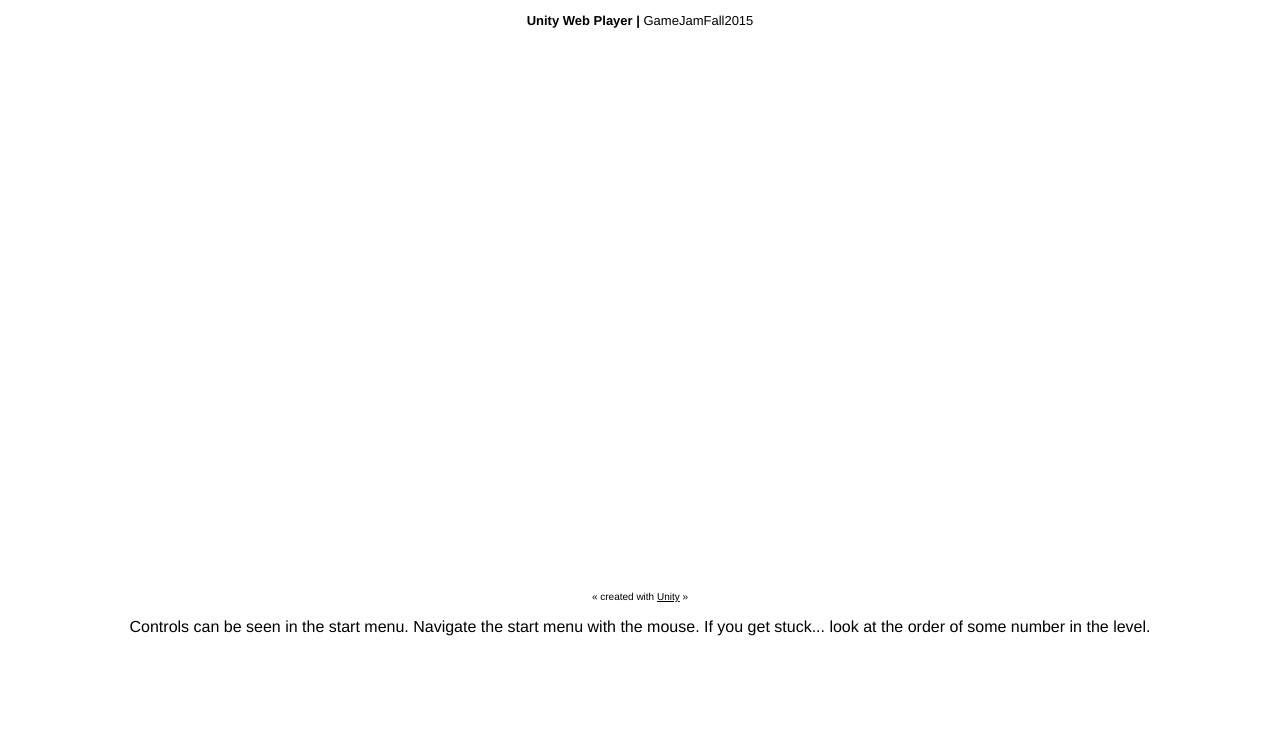
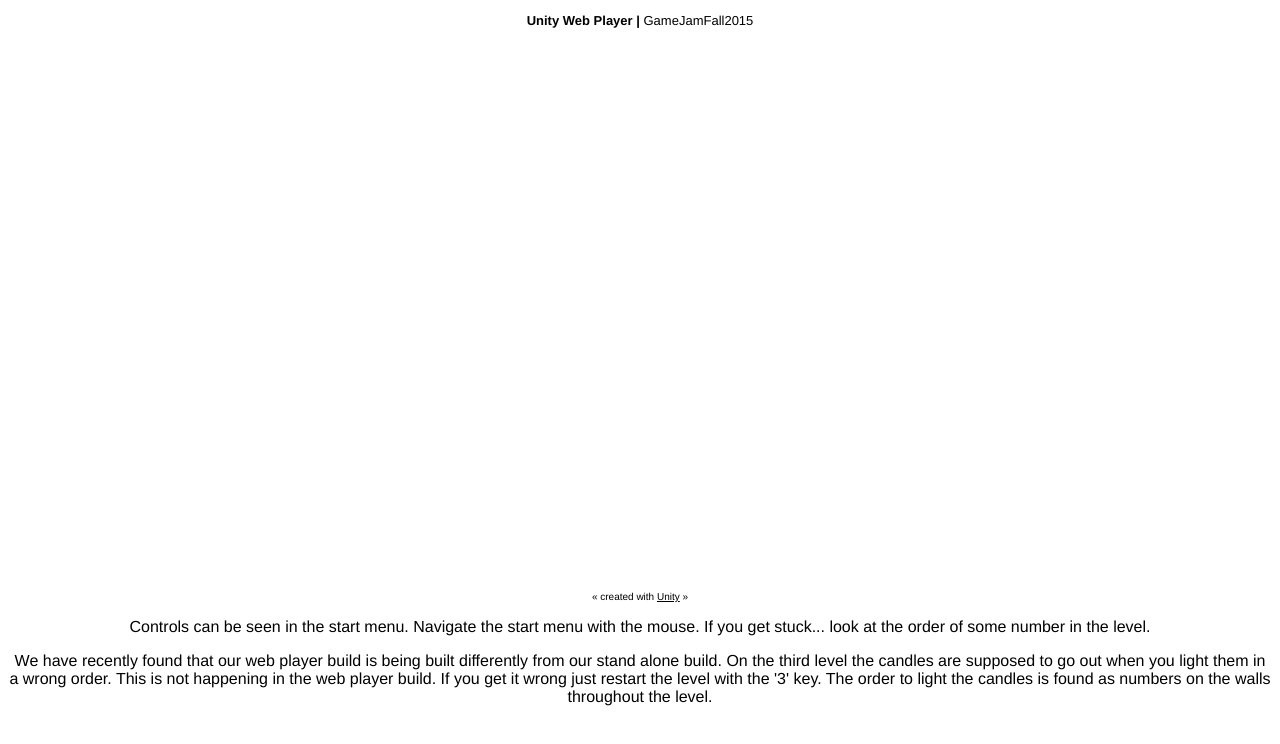
Before and after one commit to joshviss/joshviss.github.io, a plain HTML site: page project2Custom/index.html in a window 1280 px wide. Drawn offline with Linux system fonts and the light colour scheme.

Commit message:
Clarification for project2 web build.

```diff
--- a/project2Custom/index.html
+++ b/project2Custom/index.html
@@ -133,5 +133,7 @@
 		</div>
 		<p class="footer">&laquo; created with <a href="http://unity3d.com/unity/" title="Go to unity3d.com">Unity</a> &raquo;</p>
     <p> Controls can be seen in the start menu. Navigate the start menu with the mouse. If you get stuck... look at the order of some number in the level. </p>
+    <p> We have recently found that our web player build is being built differently from our stand alone build. On the third level the candles are supposed to go out when you light them in a wrong order. This is not happening
+    in the web player build. If you get it wrong just restart the level with the '3' key. The order to light the candles is found as numbers on the walls throughout the level.</p>
 	</body>
 </html>
```
